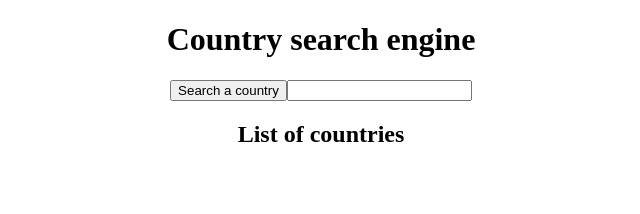
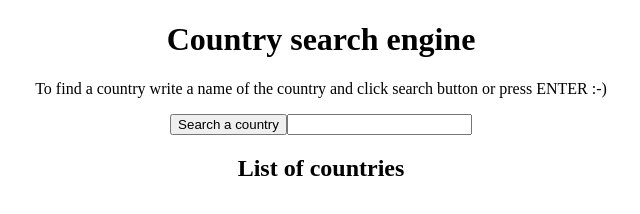
Before and after one commit to malgorzatakapuscinska/modul12_6, a website: page index.html in a window 1280 px wide. Shown: the whole page, without its empty margins (319-959 px from the left). Drawn offline with nearby package versions, Linux system fonts and the light colour scheme.

Commit message:
Add quick information about using app

```diff
--- a/css/style.css
+++ b/css/style.css
@@ -1,5 +1,9 @@
 * {
   box-sizing: border-box;
+}
+
+p {
+  text-align: center;
 }
 
 h1, h2 {
--- a/index.html
+++ b/index.html
@@ -8,7 +8,7 @@
 </head>
 <body>
 	<h1>Country search engine</h1>
-	<div class="btn-search">
+	<p>To find a country write a name of the country and click search button or press ENTER :-)<div class="btn-search">
 		<button id="search">Search a country</button>
 		<input id="country-name" type="text" />
 	</div>
```
